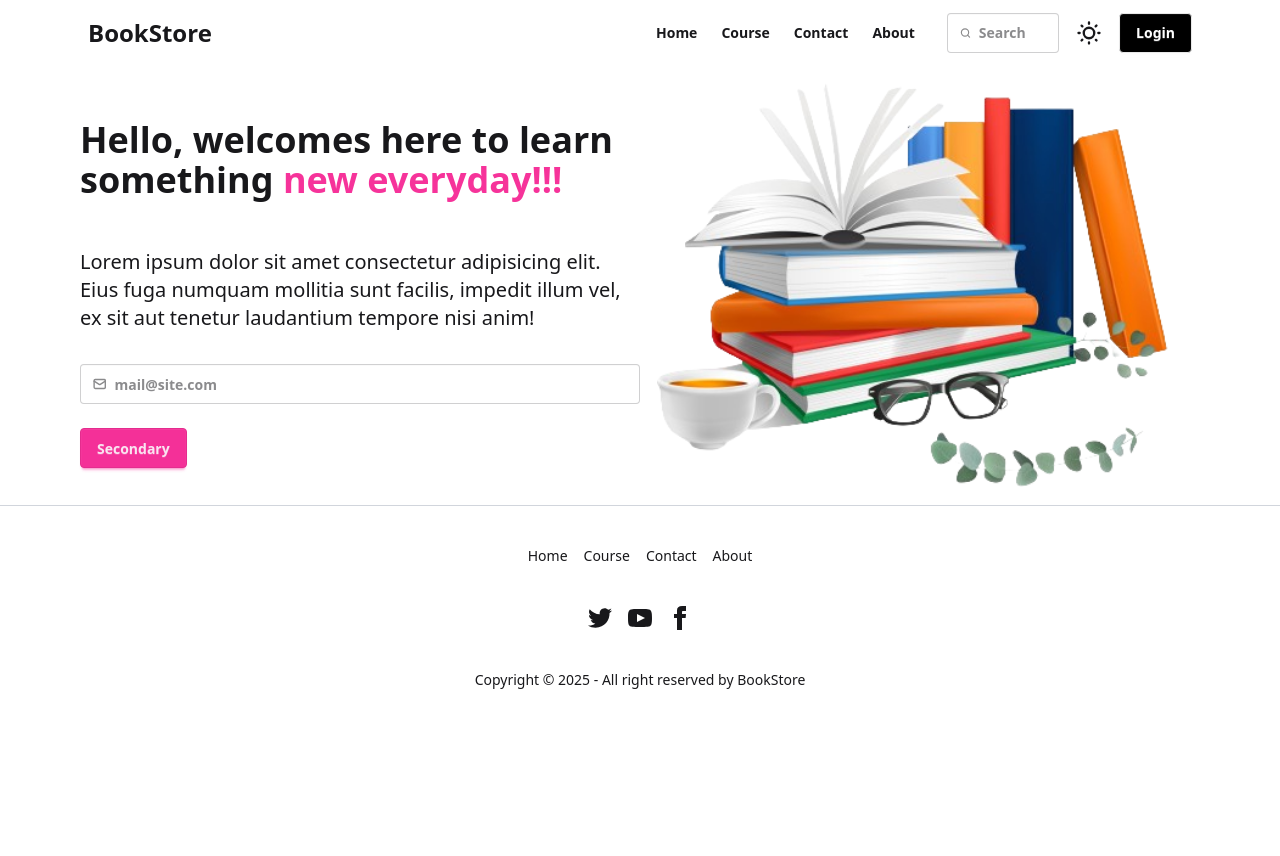
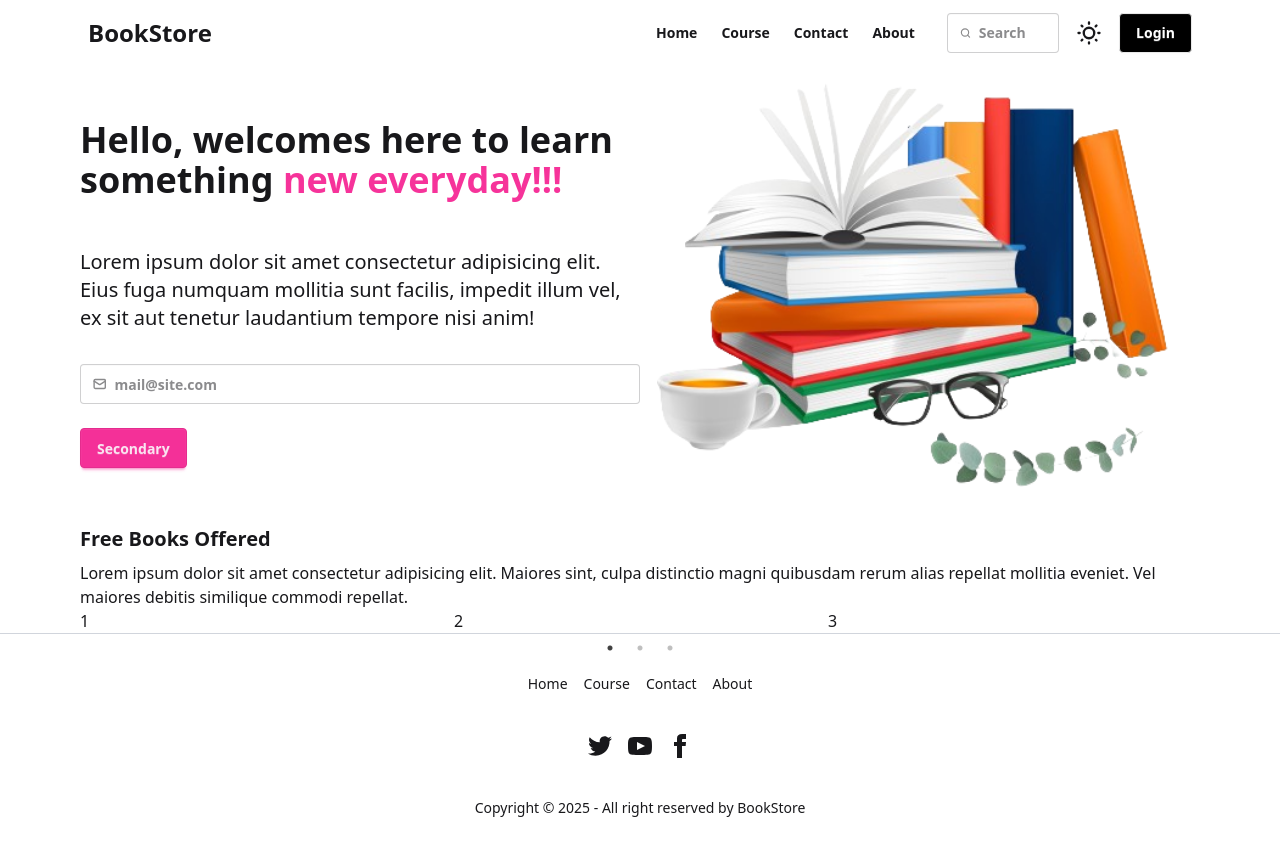
Before and after one commit to Guddu-Pandit/BookStore, a React app in the folder frontend/: page / in a window 1280 px wide. Before the commit the page ends 800 px from the top, so only its background shows below. Built offline with nearby package versions, Linux system fonts and the light colour scheme; the HTML template or start-up script is replaced by a standard one.

Commit message:
card section done

```diff
--- a/frontend/package.json
+++ b/frontend/package.json
@@ -13,6 +13,8 @@
     "@tailwindcss/vite": "^4.1.17",
     "react": "^19.2.0",
     "react-dom": "^19.2.0",
+    "react-slick": "^0.31.0",
+    "slick-carousel": "^1.8.1",
     "tailwindcss": "^4.1.17"
   },
   "devDependencies": {
--- /dev/null
+++ b/frontend/public/list.json
@@ -0,0 +1,50 @@
+[
+    {
+        "id" : 1,
+        "name" : "Story Book",
+        "title" : "Lorem ipsum dolor sit amet consectetur adipisicing elit.",
+        "price" : 0,
+        "category" : "Free",
+        "image" : "https://www.freepik.com/free-vector/hand-drawn-flat-design-stack-books_24372889.htm#fromView=search&page=1&position=23&uuid=3a43e9da-f4af-48a4-89d2-e8ec869630c0&query=books"
+    },
+   {
+        "id" : 2,
+        "name" : "Comic Book",
+        "title" : "Lorem ipsum dolor sit amet consectetur adipisicing elit.",
+        "price" : 0,
+        "category" : "Free",
+        "image" : "https://www.freepik.com/free-vector/hand-drawn-flat-design-stack-books_24372889.htm#fromView=search&page=1&position=23&uuid=3a43e9da-f4af-48a4-89d2-e8ec869630c0&query=books"
+    },
+    {
+        "id" : 3,
+        "name" : "Science Book",
+        "title" : "Lorem ipsum dolor sit amet consectetur adipisicing elit.",
+        "price" : 0,
+        "category" : "Free",
+        "image" : "https://www.freepik.com/free-vector/hand-drawn-flat-design-stack-books_24372889.htm#fromView=search&page=1&position=23&uuid=3a43e9da-f4af-48a4-89d2-e8ec869630c0&query=books"
+    },
+    {
+        "id" : 4,
+        "name" : "Sports Book",
+        "title" : "Lorem ipsum dolor sit amet consectetur adipisicing elit.",
+        "price" : 0,
+        "category" : "Free",
+        "image" : "https://www.freepik.com/free-vector/hand-drawn-flat-design-stack-books_24372889.htm#fromView=search&page=1&position=23&uuid=3a43e9da-f4af-48a4-89d2-e8ec869630c0&query=books"
+    },
+    {
+        "id" : 5,
+        "name" : "Thriller Book",
+        "title" : "Lorem ipsum dolor sit amet consectetur adipisicing elit.",
+        "price" : 0,
+        "category" : "Free",
+        "image" : "https://www.freepik.com/free-vector/hand-drawn-flat-design-stack-books_24372889.htm#fromView=search&page=1&position=23&uuid=3a43e9da-f4af-48a4-89d2-e8ec869630c0&query=books"
+    },
+    {
+        "id" : 6,
+        "name" : "Food Book",
+        "title" : "Lorem ipsum dolor sit amet consectetur adipisicing elit.",
+        "price" : 0,
+        "category" : "Free",
+        "image" : "https://www.freepik.com/free-vector/hand-drawn-flat-design-stack-books_24372889.htm#fromView=search&page=1&position=23&uuid=3a43e9da-f4af-48a4-89d2-e8ec869630c0&query=books"
+    }
+]
--- a/frontend/src/App.jsx
+++ b/frontend/src/App.jsx
@@ -2,6 +2,7 @@ import React from 'react'
 import Navbar from './components/navbar.jsx'
 import Banner from './components/banner.jsx'
 import Footer from './components/footer.jsx'
+import FreeBook from './components/freebook.jsx'
 
 
 function App() {
@@ -10,6 +11,7 @@ function App() {
     <>
       <Navbar />
       <Banner />
+      <FreeBook />
       <Footer />
     </>
   )
--- /dev/null
+++ b/frontend/src/components/cards.jsx
@@ -0,0 +1,30 @@
+import React from 'react'
+
+function Cards() {
+  return (
+    <>
+    <div className="max-w-screen-2xl font-sans container mx-auto md:px-20 px-4 flex flex-col md:flex-row">
+        <div className="card bg-base-100 w-96 shadow-sm">
+  <figure>
+    <img
+      src="https://img.daisyui.com/images/stock/photo-1606107557195-0e29a4b5b4aa.webp"
+      alt="Shoes" />
+  </figure>
+  <div className="card-body">
+    <h2 className="card-title">
+      Card Title
+      <div className="badge badge-secondary">NEW</div>
+    </h2>
+    <p>A card component has a figure, a body part, and inside body there are title and actions parts</p>
+    <div className="card-actions justify-end">
+      <div className="badge badge-outline">Fashion</div>
+      <div className="badge badge-outline">Products</div>
+    </div>
+  </div>
+</div>
+    </div>
+    </>
+  )
+}
+
+export default Cards
--- /dev/null
+++ b/frontend/src/components/freebook.jsx
@@ -0,0 +1,85 @@
+import React from 'react'
+import list from '../../public/list.json'
+import Slider from "react-slick";
+import "slick-carousel/slick/slick.css";
+import "slick-carousel/slick/slick-theme.css";
+
+
+const FreeBook = () => {
+    const filterData = list.filter((data) => data.category === "Free")
+     var settings = {
+    dots: true,
+    infinite: false,
+    speed: 500,
+    slidesToShow: 3,
+    slidesToScroll: 3,
+    initialSlide: 0,
+    responsive: [
+      {
+        breakpoint: 1024,
+        settings: {
+          slidesToShow: 3,
+          slidesToScroll: 3,
+          infinite: true,
+          dots: true
+        }
+      },
+      {
+        breakpoint: 600,
+        settings: {
+          slidesToShow: 2,
+          slidesToScroll: 2,
+          initialSlide: 2
+        }
+      },
+      {
+        breakpoint: 480,
+        settings: {
+          slidesToShow: 1,
+          slidesToScroll: 1
+        }
+      }
+    ]
+  };
+  return (
+    <>
+    <div className='max-w-screen-2xl container mx-auto md:px-20 px-4 font-sans mt-5'>
+       <div>
+         <h1 className='font-semibold text-xl pb-2'>Free Books Offered</h1>
+        <p>Lorem ipsum dolor sit amet consectetur adipisicing elit. Maiores sint, culpa distinctio magni quibusdam rerum alias repellat mollitia eveniet. Vel maiores debitis similique commodi repellat.</p>
+       </div>
+
+    <div>
+        <Slider {...settings}>
+        <div>
+          <h3>1</h3>
+        </div>
+        <div>
+          <h3>2</h3>
+        </div>
+        <div>
+          <h3>3</h3>
+        </div>
+        <div>
+          <h3>4</h3>
+        </div>
+        <div>
+          <h3>5</h3>
+        </div>
+        <div>
+          <h3>6</h3>
+        </div>
+        <div>
+          <h3>7</h3>
+        </div>
+        <div>
+          <h3>8</h3>
+        </div>
+      </Slider>
+    </div>
+    </div>
+    </>
+  )
+}
+
+export default FreeBook
--- a/frontend/src/components/navbar.jsx
+++ b/frontend/src/components/navbar.jsx
@@ -1,7 +1,22 @@
 import React from "react";
-
+import { useState,useEffect } from "react";
 
 const navbar = () => {
+  const [sticky, setSticky] = useState(false);
+  useEffect (() => {
+    const handleScroll =()=>{
+      if(window.scrollY>0){
+        setSticky(true);
+      }
+      else{
+        setSticky(false);
+      }
+    }
+    window.addEventListener('scroll',handleScroll);
+    return () => {
+      window.removeEventListener('scroll',handleScroll);
+    }
+  })
   const navItem = (
     <>
       <li>
@@ -19,8 +34,8 @@ const navbar = () => {
     </>
   );
   return (
-    <div className="max-w-screen-2xl container mx-auto md:px-20 px-4 font-sans fixed top-0 left-0 right-0 ">
-      <div className="navbar bg-base-100">
+    <div className={`max-w-screen-2xl container mx-auto md:px-20 px-4 font-sans fixed top-0 left-0 right-0 ${sticky ? "sticky-navbar shadow-md duration-300 transition-all ease-in-out" : ""}`}>
+      <div className="navbar bg-base-100 ">
         <div className="navbar-start">
           <div className="dropdown">
             <div tabIndex={0} role="button" className="btn btn-ghost lg:hidden">
```
Also changed, not shown: 1 other file (tests, documents, lock files or other folders).
